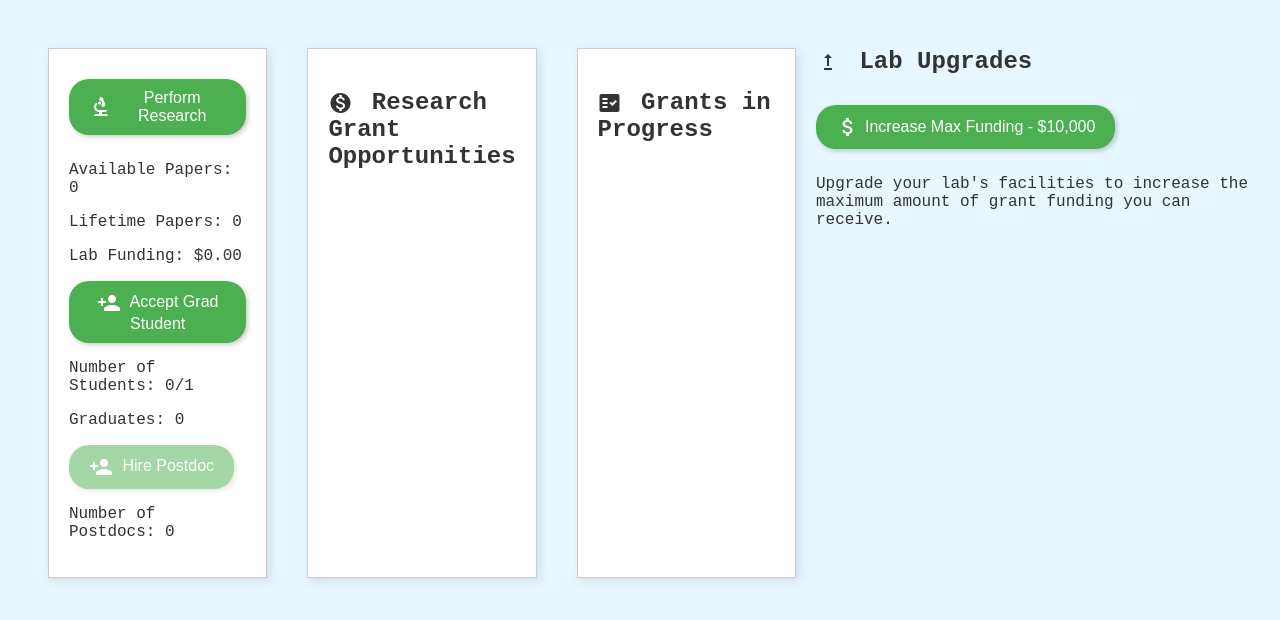
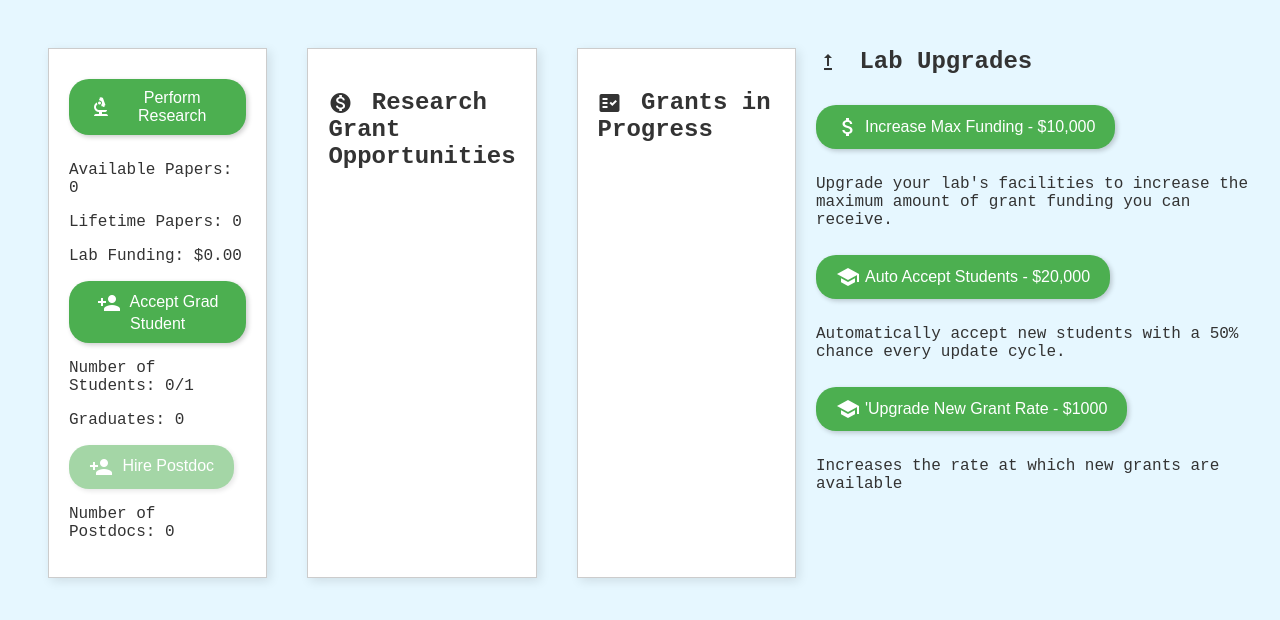
Before and after one commit to AdamPallus/researchlab, a plain HTML site: page index.html in a window 1280 px wide. Drawn offline with Linux system fonts and the light colour scheme.

Commit message:
added grant rate upgrade

```diff
--- a/game.js
+++ b/game.js
@@ -1,3 +1,8 @@
+
+    // If auto accept students upgrade has been purchased, 50% chance to accept a student
+    if (state.autoAcceptStudents && Math.random() < 0.5) {
+        acceptStudent();
+    }
 // Main game logic and event bindings
 
 document.addEventListener('DOMContentLoaded', () => {
@@ -166,3 +171,56 @@ function buyMaxFundingUpgrade() {
         alert('Not enough funds to purchase this upgrade.');
     }
 }
+
+
+function buyIncreaseGrantRate() {
+    var upgradeCost = 1000 * Math.pow(2, state.newGrantLevel);
+    // Check if the player has enough money to buy the upgrade
+    if (state.labFunding >= upgradeCost) {
+        // Deduct the cost from the player's funds
+        state.labFunding -= upgradeCost;
+
+        // Increase the maxFundingLevel
+        state.newGrantLevel += 1;
+
+        // increase funding chance by 10%
+        state.newGrantChance = state.newGrantChance*1.1;
+
+        // Update the cost on the "Max Funding" button for the next upgrade
+        document.getElementById('increase-grant-rate').textContent = 'Upgrade New Grant Rate - $' + (1000 * Math.pow(2, state.newGrantLevel)).toLocaleString();
+
+        // Update the paragraph
+        document.getElementById('new-grant-rate').textContent = 'Current chance: ' + (state.newGrantChance).toLocaleString();
+
+        // Update other parts of the UI if necessary
+        // For example: update displayed lab funding
+        // document.getElementById('lab-funding').textContent = '$' + state.labFunding.toLocaleString();
+    } else {
+        alert('Not enough funds to purchase this upgrade.');
+    }
+}
+
+
+function buyAutoAcceptStudentsUpgrade() {
+    var upgradeCost = 20000; // Set the cost for the "auto accept students" upgrade
+
+    // Check if the player has enough money to buy the upgrade
+    if (state.labFunding >= upgradeCost) {
+        // Deduct the cost from the player's funds
+        state.labFunding -= upgradeCost;
+
+        // Set the autoAcceptStudents property to true
+        state.autoAcceptStudents = true;
+
+        // Update the button to reflect that the upgrade has been purchased
+        var upgradeButton = document.getElementById('auto-accept-students-upgrade');
+        upgradeButton.textContent = 'Auto Accept Students (Purchased)';
+        upgradeButton.disabled = true;
+
+        // Update other parts of the UI if necessary
+        // For example: update displayed lab funding
+        // document.getElementById('lab-funding').textContent = '$' + state.labFunding.toLocaleString();
+    } else {
+        alert('Not enough funds to purchase this upgrade.');
+    }
+}
--- a/index.html
+++ b/index.html
@@ -66,6 +66,22 @@
         </button>
         <p>Upgrade your lab's facilities to increase the maximum amount of grant funding you can receive.</p>
     </div>
+    <div class="upgrade">
+        <button id="auto-accept-students-upgrade" onclick="buyAutoAcceptStudentsUpgrade()">
+            <span class="material-icons">school</span>
+            Auto Accept Students - $20,000
+        </button>
+        <p>Automatically accept new students with a 50% chance every update cycle.</p>
+    </div>
+
+    <div class="upgrade">
+        <button id="increase-grant-rate" onclick="buyIncreaseGrantRate()">
+            <span class="material-icons">school</span>
+            'Upgrade New Grant Rate - $1000
+        </button>
+        <p id="new-grant-rate">Increases the rate at which new grants are available</p>
+    </div>
+
 </section>
 
     </div>
--- a/state.js
+++ b/state.js
@@ -14,6 +14,7 @@ let state = {
     grantSuccessChance: 50, // Starting success chance for grants
     grantDecisionTime: 10000, // Decision time in milliseconds for grants
     newGrantChance: 0.5,
+    newGrantLevel: 0,
     minChance: 20,
     maxChance: 80,
     minFunding: 500,
@@ -21,12 +22,14 @@ let state = {
     maxFunding: 10000,
     minTime: 3000,
     maxTime: 20000,
-    scalingFactor: 0.1,
+    scalingFactor: 0.2,
     maxGrants: 10,
     studentResearchChance: 0.25,
     studentGradChance: 0.25,
     graduates: 0,
-    maxStudents: 1
+    maxStudents: 1,
+    autoAcceptStudents: false, // Tracks if the 'auto accept students' upgrade has been purchased
+    autoAcceptRate: 1
 };
 
 function acceptStudent() {
@@ -163,7 +166,15 @@ function checkStudentProgress(){
     // After checking each student, reduce the student count by the number of students who graduated
     state.students -= graduatedStudents;
     state.graduates += graduatedStudents;
+
+    //accept new students
+    if (state.autoAcceptStudents){
+        if (Math.random() < state.autoAcceptRate){
+            acceptStudent()
+        }
+    }
     updateDisplay();
+
 }
 
 // Set an interval to run the payAndGenerateResearch function every second
```
